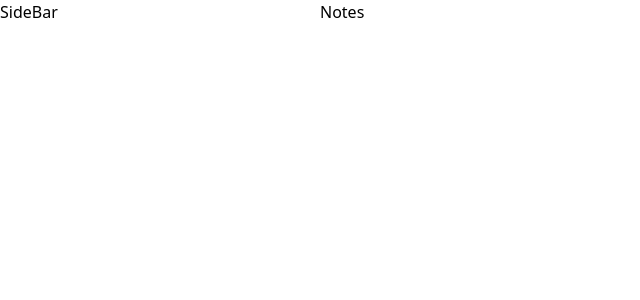
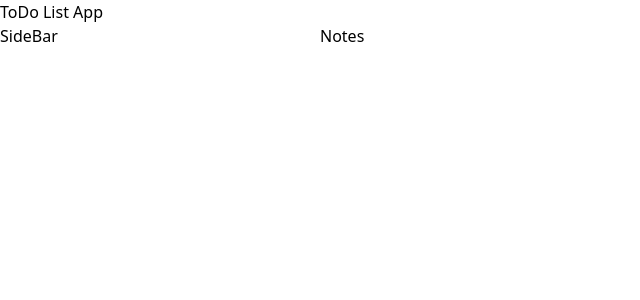
Before and after one commit to vcgtz/todo-list, a React (Vite) app: page / in a window 1280 px wide. Shown: the top 300 px of the page, without its empty margins (0-640 px from the left). Built offline with nearby package versions, Linux system fonts and the light colour scheme.

Commit message:
Add Header component

```diff
--- a/src/App.js
+++ b/src/App.js
@@ -1,8 +1,12 @@
 import { render } from 'react-dom';
 import Sidebar from './Sidebar.jsx';
 import NotesList from './NotesList.jsx';
+import Header from './Header.jsx';
 
 const App = () => (
+  <div>
+    <Header />
+
     <div className="flex">
       <div className='w-3/12'>
         <Sidebar />
@@ -11,6 +15,7 @@ const App = () => (
         <NotesList />
       </div>
     </div>
+  </div>
 );
 
 render(<App />, document.getElementById('root'));
--- /dev/null
+++ b/src/Header.jsx
@@ -0,0 +1,9 @@
+const Header = () => {
+  return (
+    <header>
+      <h1>ToDo List App</h1>
+    </header>
+  );
+}
+
+export default Header;
```
Lines whose indentation alone changed are shown as unchanged.
